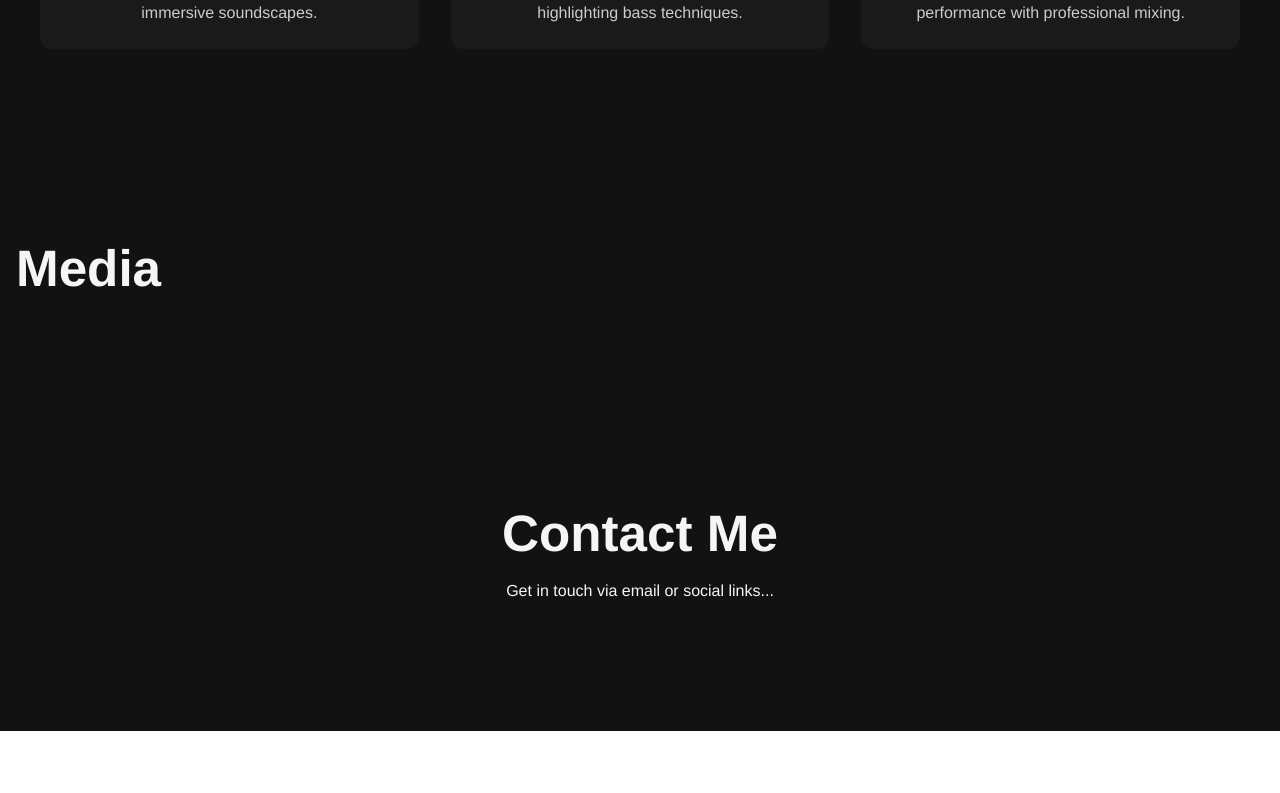
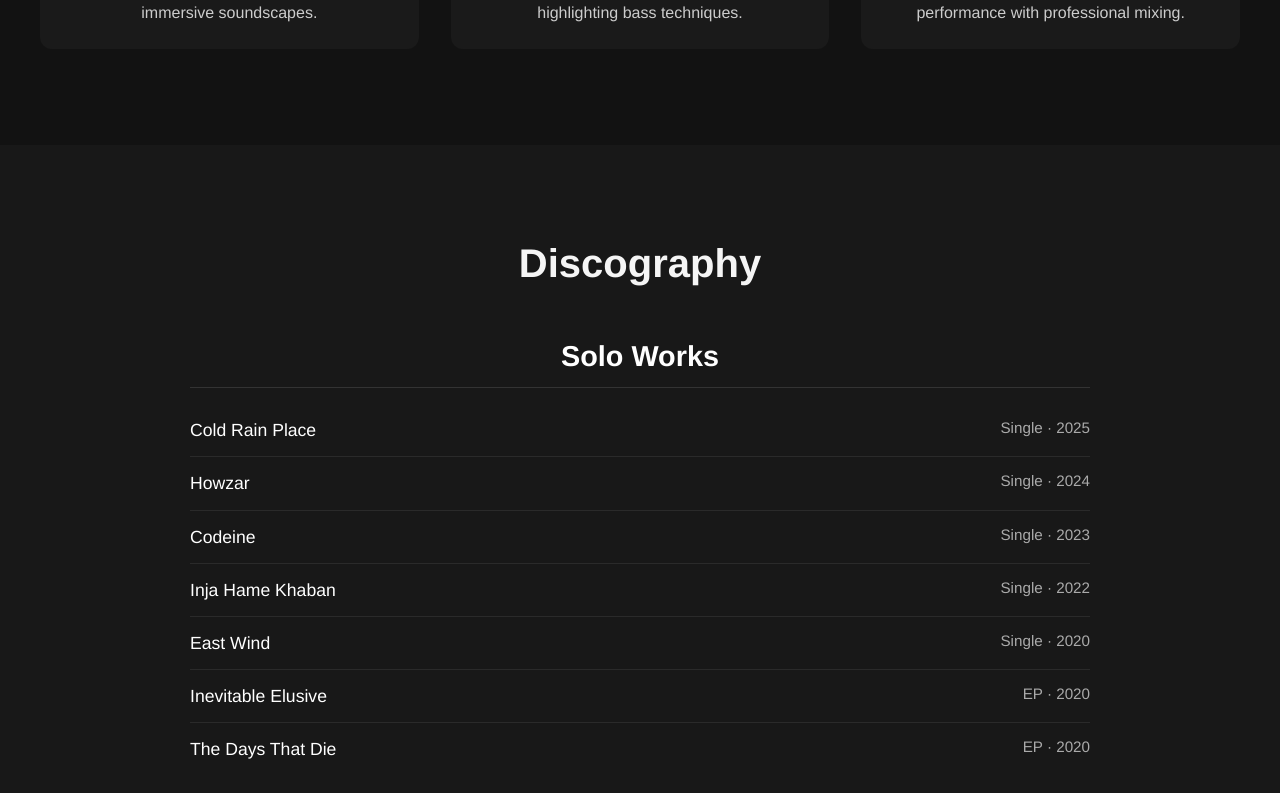
Before and after one commit to CasuallyDreamin/portfolio-site-musician, a React (Vite) app: page / in a window 1280 px wide. Shown: the part 2004-2797 px from the top of the page. Before the commit the page ends 2735 px from the top, so only its background shows below. Built offline with nearby package versions, Linux system fonts and the light colour scheme.

Commit message:
Replaced the Media section for a discography section

```diff
--- a/src/App.jsx
+++ b/src/App.jsx
@@ -3,7 +3,7 @@ import { useEffect } from "react";
 import Hero from "./components/Hero";
 import About from "./components/About";
 import Work from "./components/Work";
-import Media from "./components/Media";
+import Discography from "./components/Discography";
 import Contact from "./components/Contact";
 import Navbar from "./components/Navbar"
 
@@ -22,7 +22,7 @@ function App() {
       <Hero />
       <About />
       <Work />
-      <Media />
+      <Discography />
       <Contact />
     </>
   );
--- a/src/components/About.jsx
+++ b/src/components/About.jsx
@@ -1,9 +1,11 @@
+import { useState } from "react";
 import "../styles/about.css";
 import useFadeIn from "../hooks/useFadeIn";
 import selfie from "../assets/ebi.jpg"; // replace with the correct file path
 
 function About() {
   const [ref, isVisible] = useFadeIn();
+  const [expanded, setExpanded] = useState(false);
 
   return (
     <section
@@ -17,15 +19,45 @@ function About() {
         </div>
         <div className="about-text">
           <h2>About Me</h2>
-          <p>
-            I’m a bassist and music producer, passionate about crafting deep,
-            atmospheric sounds that resonate with listeners.
+
+          <p>Ebrahim Zakeri Qeshami is a bassist, composer, and producer
+            who tells stories from the southernmost part of
+            Iran through his music.
           </p>
-          <p>
-            With experience in post-metal/rock, I combine technical skill with
-            emotional storytelling to bring music to life.
-          </p>
-        </div>
+          {expanded && (
+            <div className="about-extra">
+              <p>
+              Drawing inspiration from Rock, Funk, Blues, and Fusion,
+              he creates music where the bass
+              is not just a rhythmic instrument,
+              but the central voice telling the melody.
+            </p>
+
+            <p>
+              His musical journey began at age 16 after watching an Eric Clapton concert.
+              In 2012, he co-founded the post-rock band "Route 71"
+              and has since collaborated with groups like "Jalboat"
+              and "Pipeh Band."
+            </p>
+
+            <p>
+              In his work, Ebrahim blends personal experiences and social issues from life in Southern Iran with his favorite musical styles.
+              With his expertise in mixing and mastering, he maintains complete creative control over his sound.
+            </p>
+
+            <p>
+              His recent work includes the single "Cold Rain Place" and the latest "Route 71" album. He continues to create and collaborate with other artists.
+            </p>
+          </div>
+          )}
+
+      <button
+        className="about-toggle"
+        onClick={() => setExpanded(!expanded)}
+        >
+          {expanded ? "Read Less ▲" : "Read More ▼"}
+        </button>
+      </div>
       </div>
     </section>
   );
--- /dev/null
+++ b/src/components/Discography.jsx
@@ -0,0 +1,67 @@
+import "../styles/discography.css";
+import useFadeIn from "../hooks/useFadeIn";
+
+function Discography() {
+  const [ref, isVisible] = useFadeIn();
+
+  const works = [
+    {
+      category: "Solo Works",
+      items: [
+        { title: "Cold Rain Place", type: "Single", year: 2025 },
+        { title: "Howzar", type: "Single", year: 2024 },
+        { title: "Codeine", type: "Single", year: 2023 },
+        { title: "Inja Hame Khaban", type: "Single", year: 2022 },
+        { title: "East Wind", type: "Single", year: 2020 },
+        { title: "Inevitable Elusive", type: "EP", year: 2020 },
+        { title: "The Days That Die", type: "EP", year: 2020 },
+      ],
+    },
+    {
+      category: "Route71",
+      items: [
+        { title: "Vertical Axis", type: "Album", year: 2025 },
+        { title: "Tidal Waves", type: "Single", year: 2024 },
+        { title: "Reverse Fantasy", type: "Single", year: 2023 },
+        { title: "Stuck Between Two Skies", type: "Single", year: 2020 },
+        { title: "Journey Without Me", type: "Single", year: 2020 },
+        { title: "Cosmic-Self", type: "Single", year: 2020 },
+        { title: "Rusted Route", type: "Album", year: 2019 },
+        { title: "A Man; Waiting for sunset", type: "Single", year: 2018 },
+      ],
+    },
+    {
+      category: "Jalboat",
+      items: [
+        { title: "Gal a no", type: "Single", year: 2015 },
+      ],
+    },
+  ];
+
+  return (
+    <section
+      id="discography"
+      ref={ref}
+      className={`discography ${isVisible ? "fade-in" : "fade-out"}`}
+    >
+      <h1>Discography</h1>
+      <div className="discography-content">
+        {works.map((group, i) => (
+          <div key={i} className="discography-group">
+            <h2>{group.category}</h2>
+            <ul>
+              {group.items.map((item, j) => (
+                <li key={j}>
+                  <span className="title">{item.title}</span>
+                  <span className="meta">{item.type} · {item.year}</span>
+                </li>
+              ))}
+            </ul>
+          </div>
+        ))}
+      </div>
+    </section>
+  );
+}
+
+export default Discography;
--- a/src/components/Media.jsx
+++ /dev/null
@@ -1,21 +0,0 @@
-import "../styles/media.css";
-import useFadeIn from "../hooks/useFadeIn";
-
-function Media() {
-  const [ref, isVisible] = useFadeIn();
-
-  return (
-    <section
-      id="media"
-      ref={ref}
-      className={`media ${isVisible ? "fade-in" : "fade-out"}`}
-    >
-      <h1>Media</h1>
-      <div className="media-content">
-
-      </div>
-    </section>
-  );
-}
-
-export default Media;
--- a/src/styles/about.css
+++ b/src/styles/about.css
@@ -34,5 +34,34 @@
   object-fit: cover;
   box-shadow: 0 8px 20px rgba(0, 0, 0, 0.5);
 }
+.about-toggle {
+  margin-top: 1.5rem;
+  padding: 0.6rem 1.2rem;
+  border: 1px solid;
+  border-radius: 6px;
+  background-color: transparent;
+  font-size: 0.95rem;
+  cursor: pointer;
+  transition: all 0.3s ease;
+}
 
-/* Fade-in effect already handled by useFadeIn */
+.about-toggle:hover {
+  color: #808080;
+  border-color:aliceblue;
+}
+
+.about-extra {
+  margin-top: 1rem;
+  animation: fadeSlide 0.5s ease forwards;
+}
+
+@keyframes fadeSlide {
+  from {
+    opacity: 0;
+    transform: translateY(15px);
+  }
+  to {
+    opacity: 1;
+    transform: translateY(0);
+  }
+}
--- /dev/null
+++ b/src/styles/discography.css
@@ -0,0 +1,55 @@
+.discography {
+  background-color: #181818;
+  text-align: center;
+  padding: 6rem 2rem;
+}
+
+.discography h1 {
+  font-size: 2.5rem;
+  margin-bottom: 3rem;
+}
+
+.discography-content {
+  max-width: 900px;
+  margin: 0 auto;
+  text-align: left;
+}
+
+.discography-group {
+  margin-bottom: 3rem;
+}
+
+.discography-group h2 {
+  font-size: 1.8rem;
+  margin-bottom: 1rem;
+  color: #fff;
+  border-bottom: 1px solid #333;
+  padding-bottom: 0.5rem;
+}
+
+.discography-group ul {
+  list-style: none;
+  padding: 0;
+  margin: 0;
+}
+
+.discography-group li {
+  display: flex;
+  justify-content: space-between;
+  padding: 0.75rem 0;
+  border-bottom: 1px solid #2a2a2a;
+}
+
+.discography-group li:last-child {
+  border-bottom: none;
+}
+
+.discography-group .title {
+  font-size: 1.1rem;
+  color: #fff;
+}
+
+.discography-group .meta {
+  font-size: 0.95rem;
+  color: #aaa;
+}
--- a/src/styles/media.css
+++ /dev/null
@@ -1,22 +0,0 @@
-.media-card {
-  background-color: #1a1a1a;
-  border-radius: 12px;
-  padding: 1rem;
-  text-align: center;
-  transition: transform 0.3s ease, box-shadow 0.3s ease;
-}
-
-.media-card iframe {
-  border-radius: 8px;
-  margin-bottom: 1rem;
-}
-
-.media-card h2 {
-  font-size: 1.125rem;
-  color: #ccc;
-}
-
-.media-card:hover {
-  transform: translateY(-5px);
-  box-shadow: 0 8px 20px rgba(0, 0, 0, 0.5);
-}
--- a/src/styles/navbar.css
+++ b/src/styles/navbar.css
@@ -12,6 +12,7 @@
 .navbar ul {
   display: flex;
   justify-content: center;
+  align-items: center;
   gap: 2rem;
   list-style: none;
 }
```
